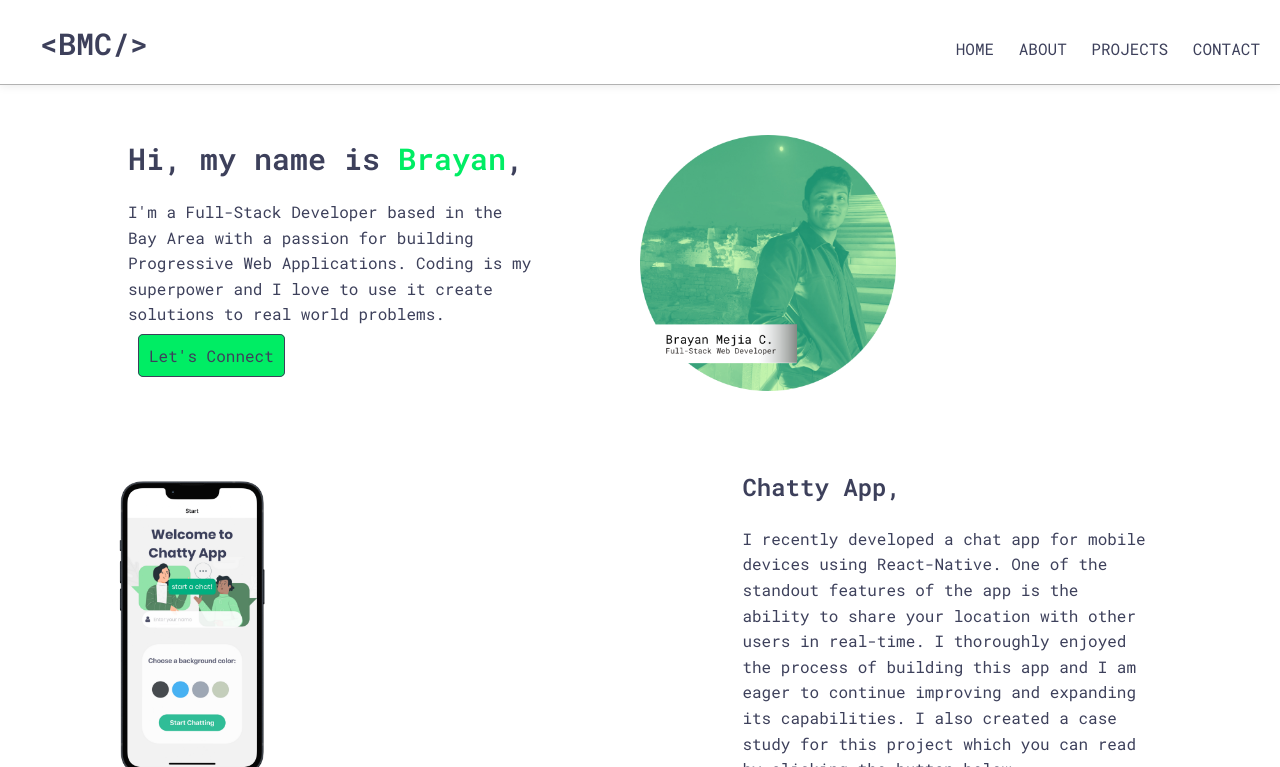
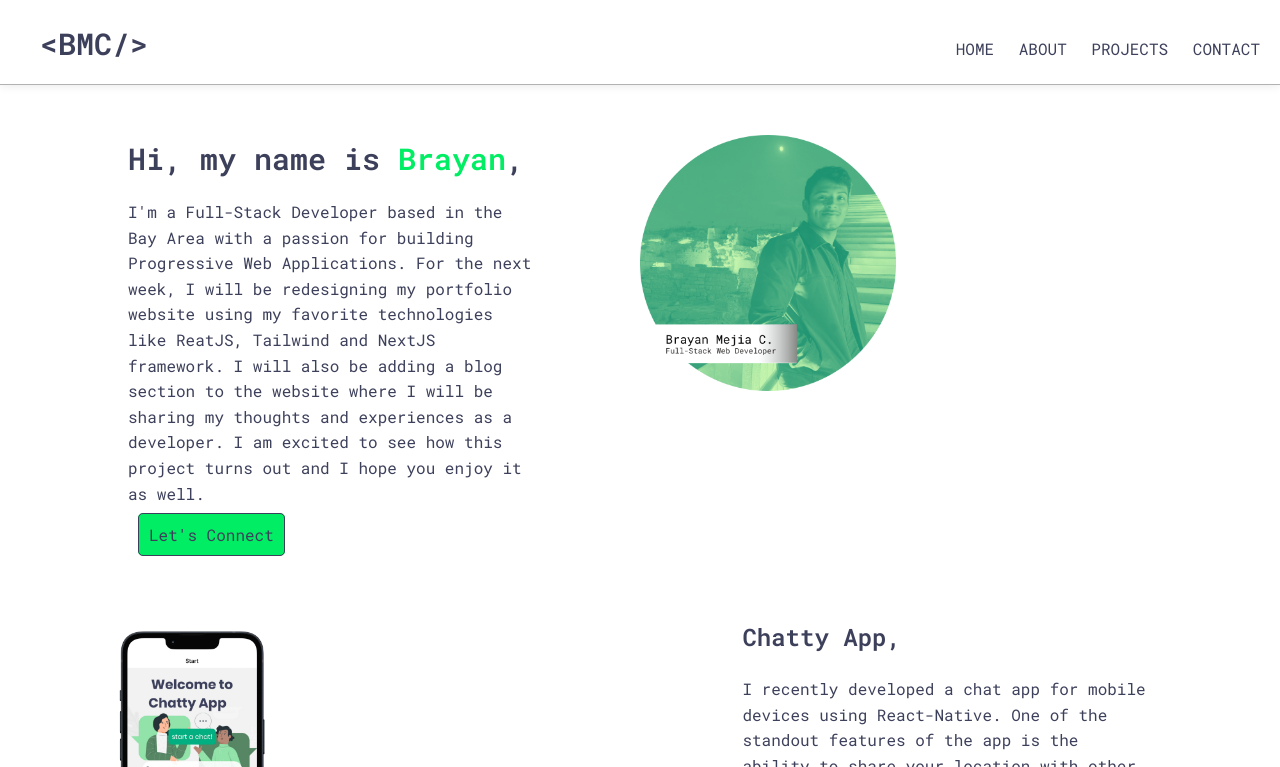
Before and after one commit to Mejiabrayan/Portfolio, a website: page index.html in a window 1280 px wide. Shown: the top 767 px of the page. Drawn offline with nearby package versions, Linux system fonts and the light colour scheme.

Commit message:
updated intro text ✨

```diff
--- a/index.html
+++ b/index.html
@@ -85,8 +85,12 @@
           alt="introduction about the author"
         >
           I'm a Full-Stack Developer based in the Bay Area with a passion for
-          building Progressive Web Applications. Coding is my superpower and I
-          love to use it create solutions to real world problems.
+          building Progressive Web Applications. For the next week, I will be
+          redesigning my portfolio website using my favorite technologies like
+          ReatJS, Tailwind and NextJS framework. I will also be adding a blog
+          section to the website where I will be sharing my thoughts and
+          experiences as a developer. I am excited to see how this project turns
+          out and I hope you enjoy it as well.
         </p>
 
         <a
@@ -94,9 +98,7 @@
           class="main-container_item--left_button"
           alt="Link to LinkedIn profile"
           >Let's Connect
-
         </a>
-
       </section>
       <section class="main-container_item main-container_item--right">
         <img
@@ -106,6 +108,7 @@
         />
       </section>
     </main>
+
     <div>
       <!-- <h1>Featured</h1> -->
       <div class="featured-container" id="featured-container">
@@ -142,8 +145,6 @@
             >Read Case Study
             <i class="fa-solid fa-arrow-right"></i>
           </a>
-
-
         </section>
       </div>
     </div>
@@ -265,8 +266,9 @@
             target="_blank"
             alt="Link to download Resume in PDF format"
             rel="noopener noreferrer"
-            ><button class="project-btn">Download <i class="fa-solid fa-download"></i></button></a
-          >
+            ><button class="project-btn">
+              Download <i class="fa-solid fa-download"></i></button
+          ></a>
         </div>
       </div>
     </div>
```
